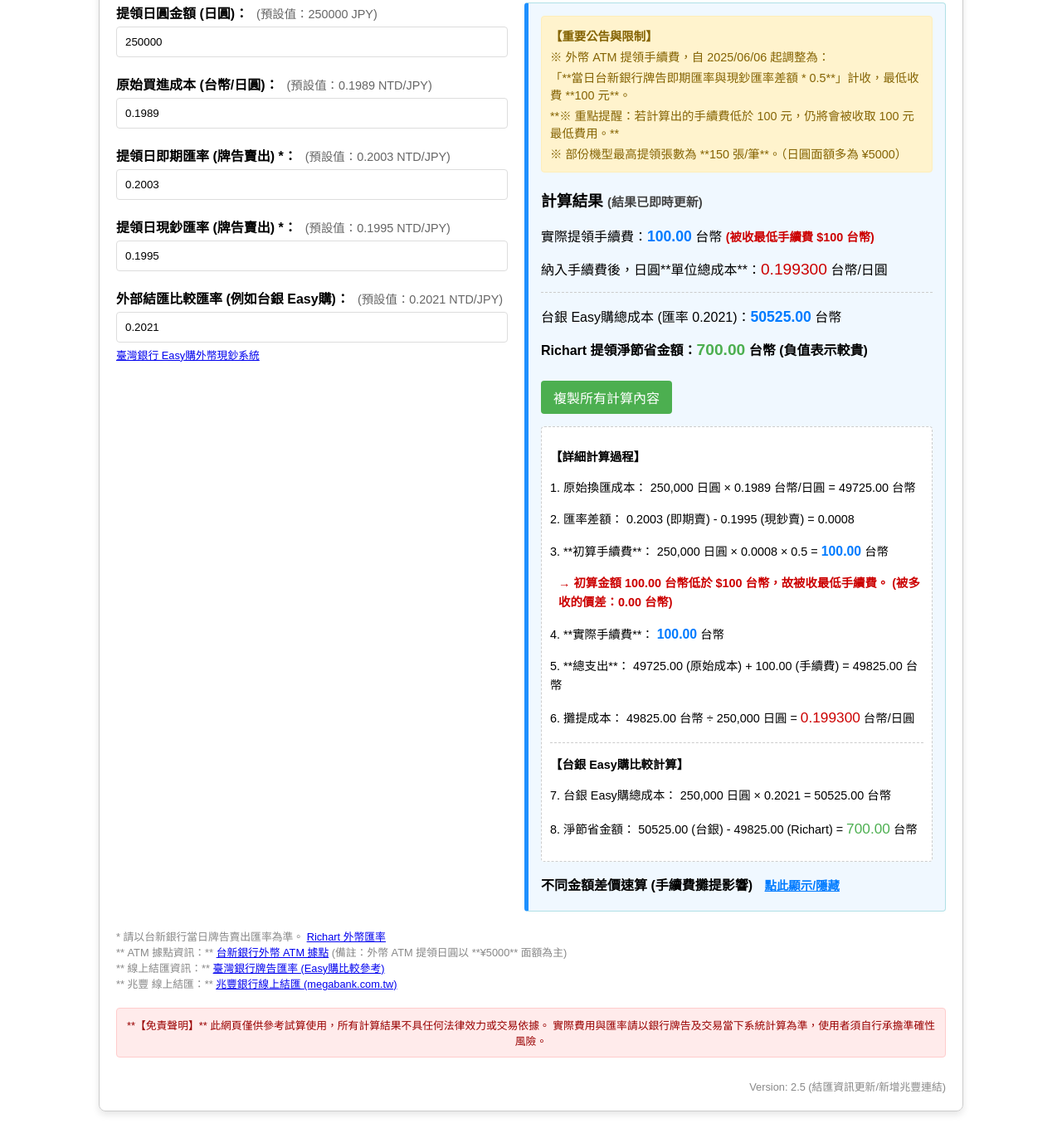
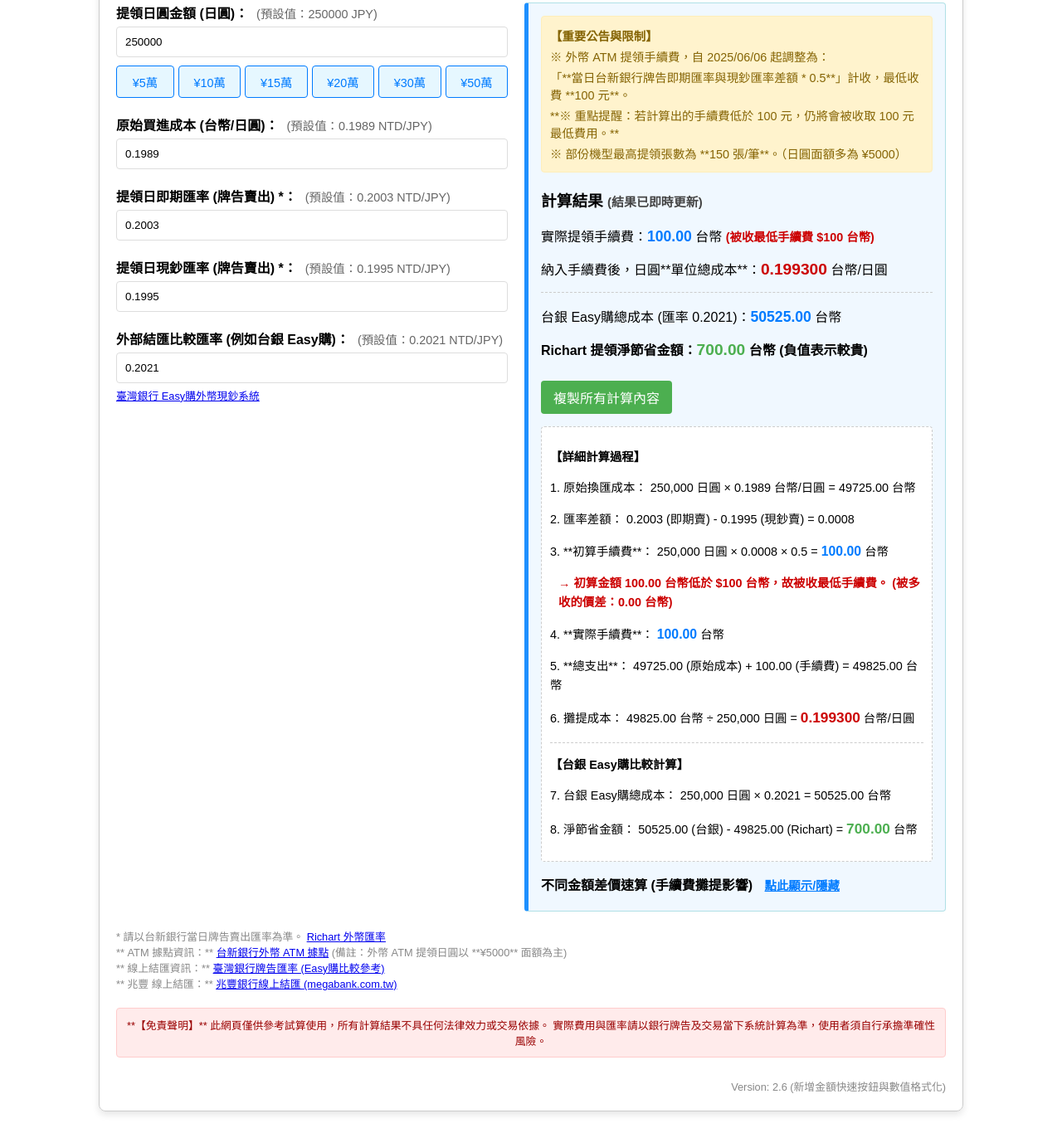
Before and after one commit to zeroffa/RichartATM, a plain HTML site: page index.html in a window 1280 px wide. Shown: the part 228-1588 px from the top of the page at 83% size. Drawn offline with Linux system fonts and the light colour scheme.

Commit message:
Update index.html

```diff
--- a/index.html
+++ b/index.html
@@ -25,7 +25,7 @@
             text-align: center;
         }
 
-        /* 免責聲明通用樣式 (上方與下方共用基礎) */
+        /* 免責聲明通用樣式 */
         #disclaimer, #disclaimer-footer {
             font-size: 0.8em;
             color: #990000;
@@ -38,7 +38,7 @@
 
         /* 上方免責聲明專用邊距與置中 */
         #disclaimer {
-            margin: 15px auto; /* 置中並增加上下邊距 */
+            margin: 15px auto;
             max-width: 90%;
         }
 
@@ -74,7 +74,7 @@
         /* --- 手機版 (窄螢幕) 響應式優化 --- */
         @media (max-width: 768px) {
             .container {
-                flex-direction: column; /* 垂直堆疊 */
+                flex-direction: column;
             }
             .input-section, .result-section {
                 min-width: 100%;
@@ -98,10 +98,29 @@
         .default-hint { font-weight: normal; color: #666; font-size: 0.9em; margin-left: 10px; }
         input[type="number"] { width: 100%; padding: 10px; box-sizing: border-box; border: 1px solid #ddd; border-radius: 4px; }
 
+        /* **V2.6 新增** 快速金額按鈕樣式 */
+        .quick-amount-buttons { margin-top: 10px; display: flex; flex-wrap: wrap; gap: 5px; }
+        .quick-amount-buttons button {
+            padding: 8px 10px;
+            border: 1px solid #007bff;
+            background-color: #e6f7ff;
+            color: #007bff;
+            border-radius: 4px;
+            cursor: pointer;
+            font-size: 0.9em;
+            flex-grow: 1;
+            min-width: 70px;
+        }
+        .quick-amount-buttons button:hover {
+            background-color: #007bff;
+            color: white;
+        }
+
+
         /* 數值顏色標示 */
         .result-value { color: #007bff; font-weight: bold; font-size: 1.1em; }
-        .final-cost { color: #cc0000; font-size: 1.2em; }
-        .final-savings { color: #4CAF50; font-size: 1.2em; }
+        .final-cost { color: #cc0000; font-weight: bold; font-size: 1.2em; }
+        .final-savings { color: #4CAF50; font-weight: bold; font-size: 1.2em; }
         hr { border: 0; border-top: 1px dashed #ccc; margin: 15px 0; }
 
         /* 複製按鈕 */
@@ -114,7 +133,7 @@
         }
         #quickDifference {
             background-color: #e6f7ff; border: 1px solid #91d5ff; padding: 10px; margin-top: 5px; border-radius: 4px; font-size: 0.9em;
-            display: none; /* 【摺疊】 預設隱藏差價速算區塊 */
+            display: none;
         }
 
         /* 摺疊/展開 樣式 */
@@ -152,6 +171,14 @@
             <div class="input-group">
                 <label for="amount" class="input-label">提領日圓金額 (日圓)：<span class="default-hint">(預設值：250000 JPY)</span></label>
                 <input type="number" id="amount" value="250000">
+                <div class="quick-amount-buttons">
+                    <button onclick="setAmount(50000)">¥5萬</button>
+                    <button onclick="setAmount(100000)">¥10萬</button>
+                    <button onclick="setAmount(150000)">¥15萬</button>
+                    <button onclick="setAmount(200000)">¥20萬</button>
+                    <button onclick="setAmount(300000)">¥30萬</button>
+                    <button onclick="setAmount(500000)">¥50萬</button>
+                </div>
             </div>
             <div class="input-group">
                 <label for="cost" class="input-label">原始買進成本 (台幣/日圓)：<span class="default-hint">(預設值：0.1989 NTD/JPY)</span></label>
@@ -219,7 +246,7 @@
     </div>
 
     <div class="version-info">
-        Version: 2.5 (結匯資訊更新/新增兆豐連結)
+        Version: 2.6 (新增金額快速按鈕與數值格式化)
     </div>
 
     <script src="calculator.js"></script>
```
